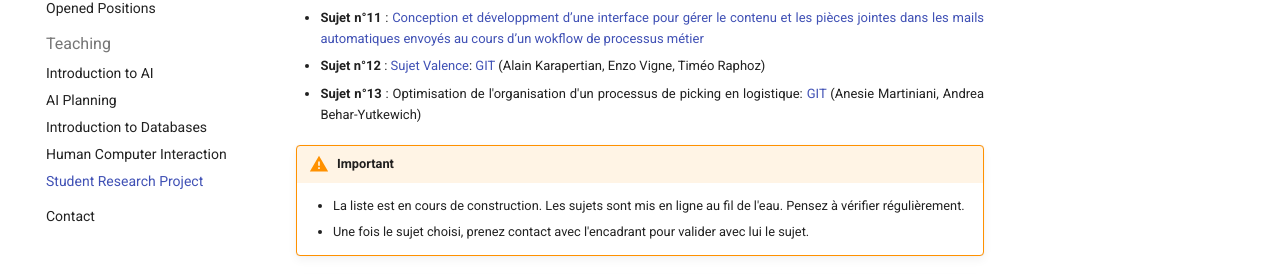
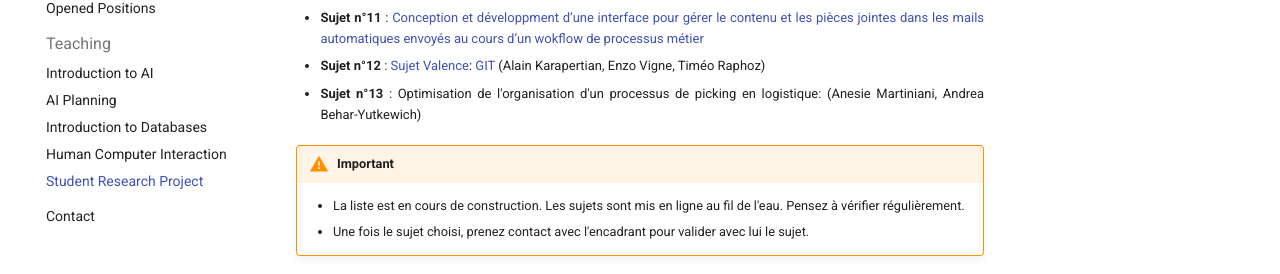
Before and after one commit to pellierd/homepage, an MkDocs documentation site: the page built from docs/teaching/srp.md, in a window 1280 px wide and 900 px high, scrolled down 1342 px. Shown: the part 255-529 px from the top of the window. Built offline with MkDocs 1.6.1 and Material for MkDocs 9.7.7, drawn with Linux system fonts in a browser that asks for light colours.

Commit message:
modif ter

```diff
--- a/docs/teaching/srp.md
+++ b/docs/teaching/srp.md
@@ -48,7 +48,7 @@ La première période du projet est consacrée à l'élaboration des documents p
 Jeanne-Esther Illouz)
 - **Sujet n°11** : [Conception et développment d’une interface pour gérer le contenu et les pièces jointes dans les mails automatiques envoyés au cours d’un  wokflow de processus métier](srp/Sujet_11_2025.pdf)
 - **Sujet n°12** : [Sujet Valence](): [GIT](https://github.com/alkalain/MARL-RL-GUI.git) (Alain Karapertian, Enzo Vigne, Timéo Raphoz)
-- **Sujet n°13** : Optimisation de l'organisation d'un processus de picking en logistique: [GIT](https://github.com/ValentineDz/Emploi-Du-Temps-TER) (Anesie Martiniani, Andrea Behar-Yutkewich)
+- **Sujet n°13** : Optimisation de l'organisation d'un processus de picking en logistique: (Anesie Martiniani, Andrea Behar-Yutkewich)
 
 
 !!! warning "Important"
```
